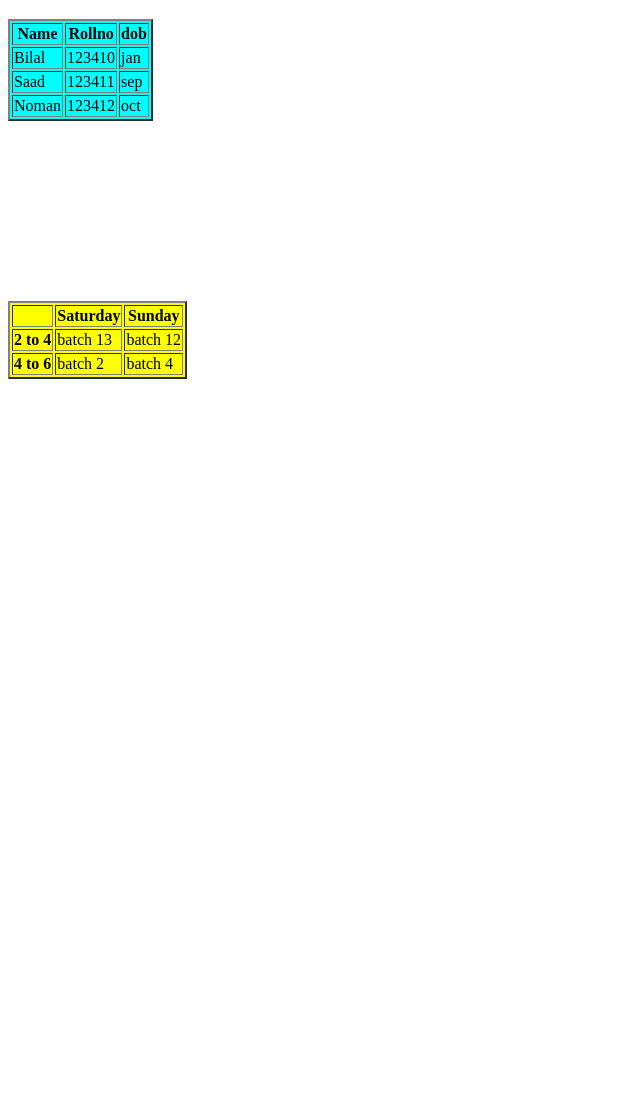
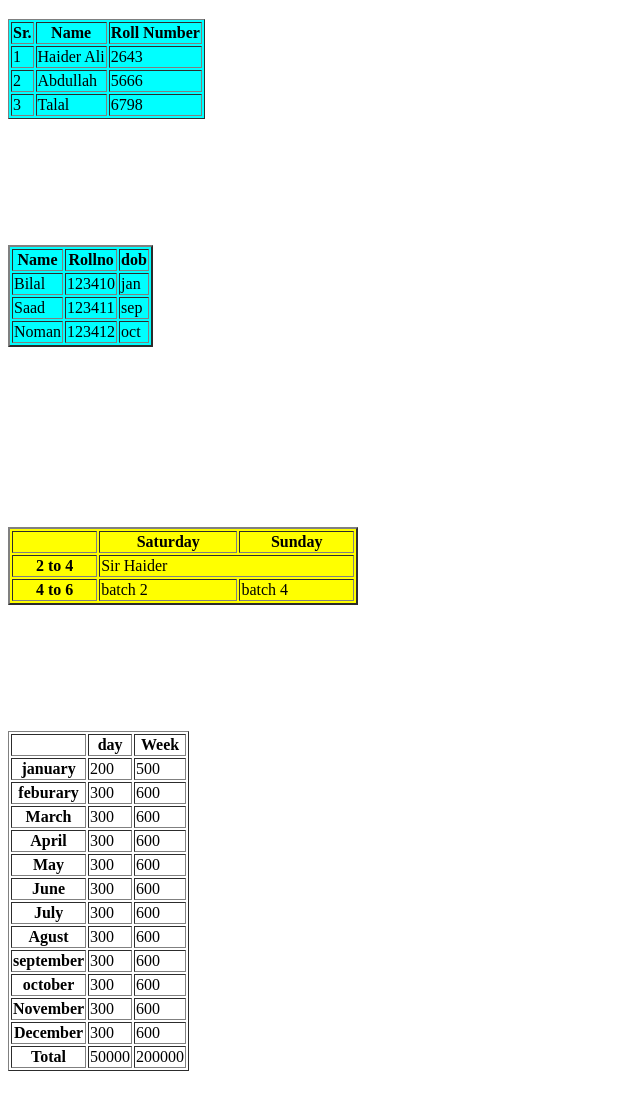
Before and after one commit to haideralishah/Saylani-Batch-13, a plain HTML site: page HTML/Class 06 - Tables/index.html in a window 1280 px wide. Shown: the part 61-1168 px from the top of the page, without its empty margins (0-640 px from the left). Before the commit the page ends 800 px from the top, so only its background shows below. Drawn offline with Linux system fonts and the light colour scheme.

Commit message:
tables chapter completed

```diff
--- a/HTML/Class 06 - Tables/index.html
+++ b/HTML/Class 06 - Tables/index.html
@@ -9,6 +9,42 @@
 
 <body>
     <h1>Tables</h1>
+
+    <table border="1px" bgcolor="cyan">
+        <tr>
+            <th scope="col">Sr.</th>
+            <th scope="col">Name</th>
+            <th scope="col">Roll Number</th>
+        </tr>
+        <tr>
+            <td>1</td>
+            <td>Haider Ali</td>
+            <td>2643</td>
+        </tr>
+        <tr>
+            <td>2</td>
+            <td>Abdullah</td>
+            <td>5666</td>
+        </tr>
+        <tr>
+            <td>3</td>
+            <td>Talal</td>
+            <td>6798</td>
+        </tr>
+
+
+    </table>
+
+
+
+
+
+
+
+
+
+    <br><br><br><br><br><br><br>
+
 
     <table border="2" bgcolor="cyan">
         <tr>
@@ -34,19 +70,19 @@
     </table>
     <br><br><br><br><br><br><br><br><br><br>
 
-    <table border="2" bgcolor="yellow">
+    <table border="2" bgcolor="yellow" width="350">
         <tr>
             <th></th>
-            <th>Saturday</th>
-            <th>Sunday</th>
+            <th scope="col">Saturday</th>
+            <th scope="col">Sunday</th>
         </tr>
         <tr>
-            <th>2 to 4</th>
-            <td>batch 13</td>
-            <td>batch 12</td>
+            <th scope="row">2 to 4</th>
+            <td colspan="2">Sir Haider</td>
+            <!-- <td>Sir Bilal</td> -->
         </tr>
         <tr>
-            <th>4 to 6</th>
+            <th scope="row">4 to 6</th>
             <td>batch 2</td>
             <td>batch 4</td>
         </tr>
@@ -54,6 +90,105 @@
 
     <br><br><br><br><br><br><br>
 
+
+    <table border="1px">
+        <thead>
+            <tr>
+                <th></th>
+                <th>day</th>
+                <th>Week</th>
+            </tr>
+        </thead>
+
+        <tbody>
+            <tr>
+                <th>january</th>
+                <td>200</td>
+                <td>500</td>
+            </tr>
+            <tr>
+                <th>feburary</th>
+                <td>300</td>
+                <td>600</td>
+            </tr>
+            <tr>
+                <th>March</th>
+                <td>300</td>
+                <td>600</td>
+            </tr>
+            <tr>
+                <th>April</th>
+                <td>300</td>
+                <td>600</td>
+            </tr>
+            <tr>
+                <th>May</th>
+                <td>300</td>
+                <td>600</td>
+            </tr>
+            <tr>
+                <th>June</th>
+                <td>300</td>
+                <td>600</td>
+            </tr>
+            <tr>
+                <th>July</th>
+                <td>300</td>
+                <td>600</td>
+            </tr>
+            <tr>
+                <th>Agust</th>
+                <td>300</td>
+                <td>600</td>
+            </tr>
+            <tr>
+                <th>september</th>
+                <td>300</td>
+                <td>600</td>
+            </tr>
+            <tr>
+                <th>october</th>
+                <td>300</td>
+                <td>600</td>
+            </tr>
+            <tr>
+                <th>November</th>
+                <td>300</td>
+                <td>600</td>
+            </tr>
+            <tr>
+                <th>December</th>
+                <td>300</td>
+                <td>600</td>
+            </tr>
+        </tbody>
+
+        <tfoot>
+            <tr>
+                <th>Total</th>
+                <td>50000</td>
+                <td>200000</td>
+            </tr>
+        </tfoot>
+    </table>
+
+
+
+
+
+
+
+
+
+
+
+
+
+
+
+    <br><br><br><br><br><br><br>
+
+
 </body>
 
 </html>
```
